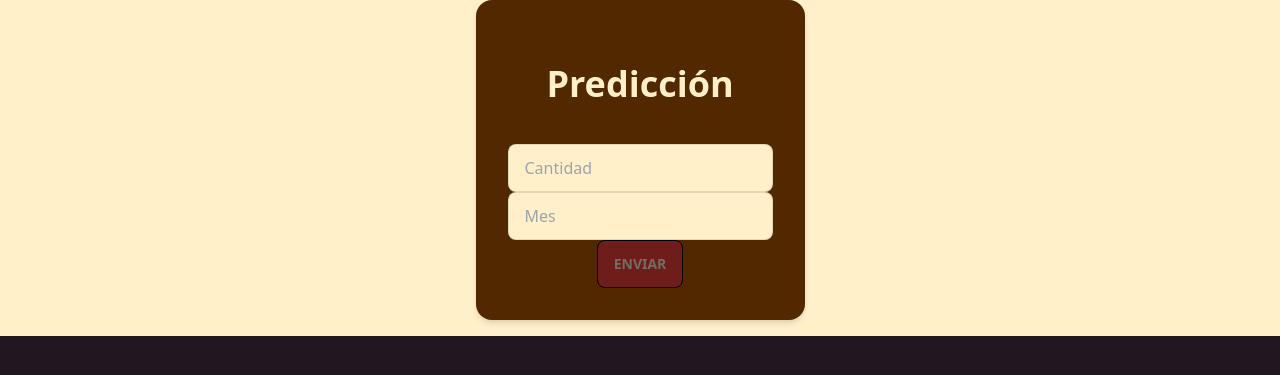
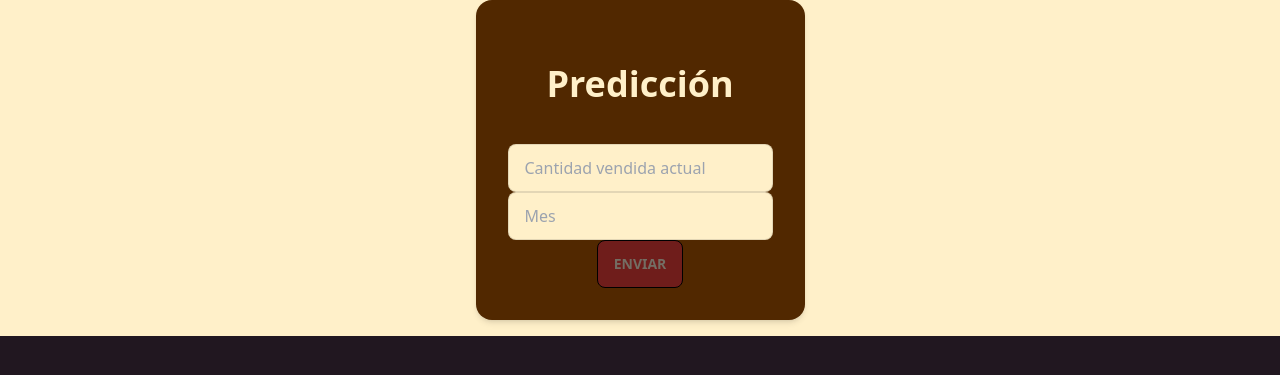
Before and after one commit to SebEspinoza/WebModel, a Flask app: page / in a window 1280 px wide. Shown: the top 375 px of the page. Run offline with Flask 3, Linux system fonts and the light colour scheme; parts of the project's set-up code (start-up, migrations or seed data) failed here and were passed over; some libraries are stand-ins or nearby versions.

Commit message:
changed text

```diff
--- a/templates/index.html
+++ b/templates/index.html
@@ -17,8 +17,8 @@
                 <b>
                     <p class="text-[#fff0c9] text-4xl text-center py-10">Predicción</p>
                 </b>
-                <input type="number" step="0.01" name="cantidad" required="required" placeholder="Cantidad"
-                    class="bg-[#fff0c9] input input-bordered text-black">
+                <input type="number" step="0.01" name="cantidad" required="required"
+                    placeholder="Cantidad vendida actual" class="bg-[#fff0c9] input input-bordered text-black">
                 <input type="string" step="0.01" name="mes" required="required" placeholder="Mes"
                     class="bg-[#fff0c9] text-black input input-bordered ">
                 <button type="submit" class="btn bg-[#6f1d1b] btn-active">Enviar</button>
```
